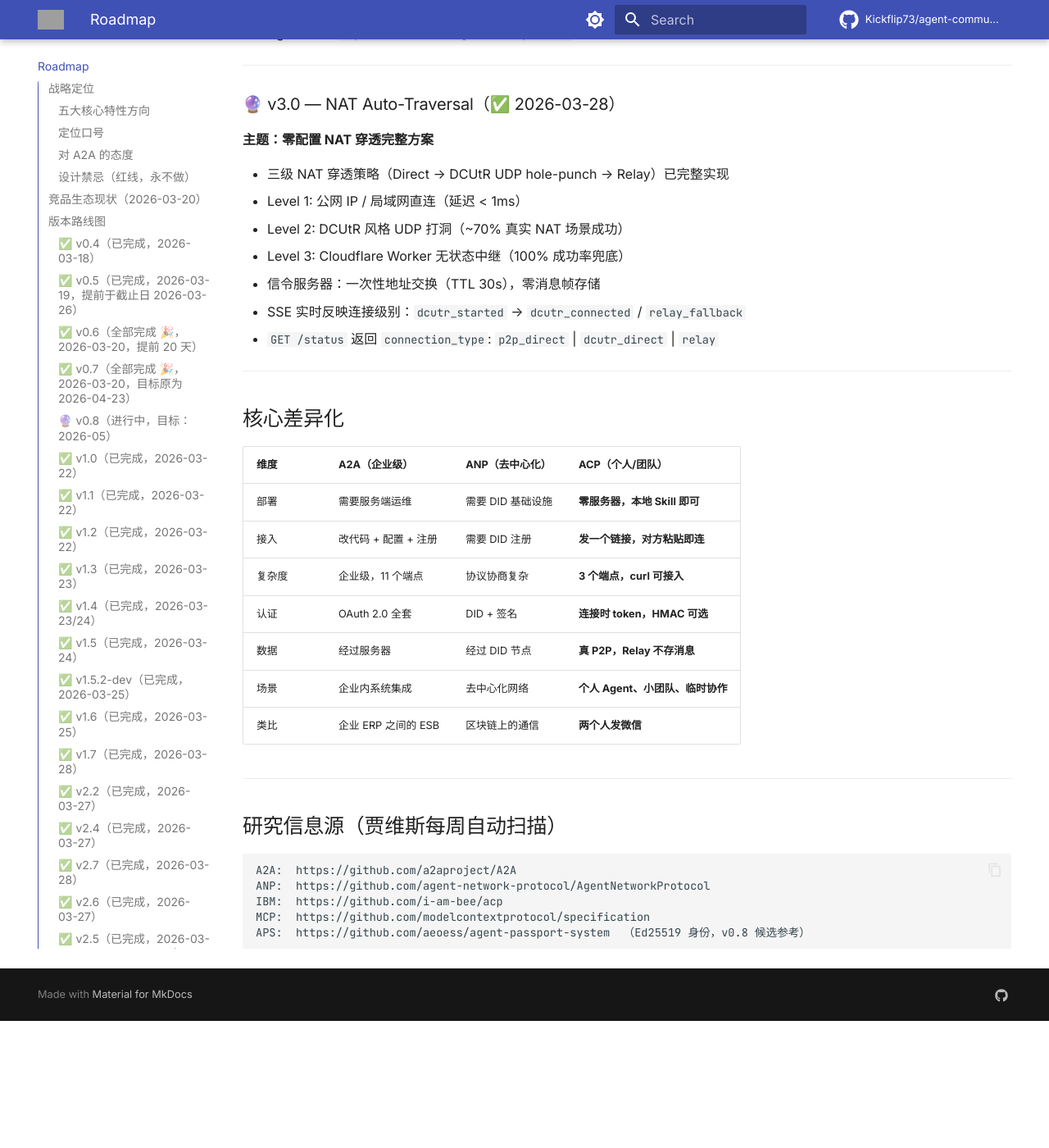
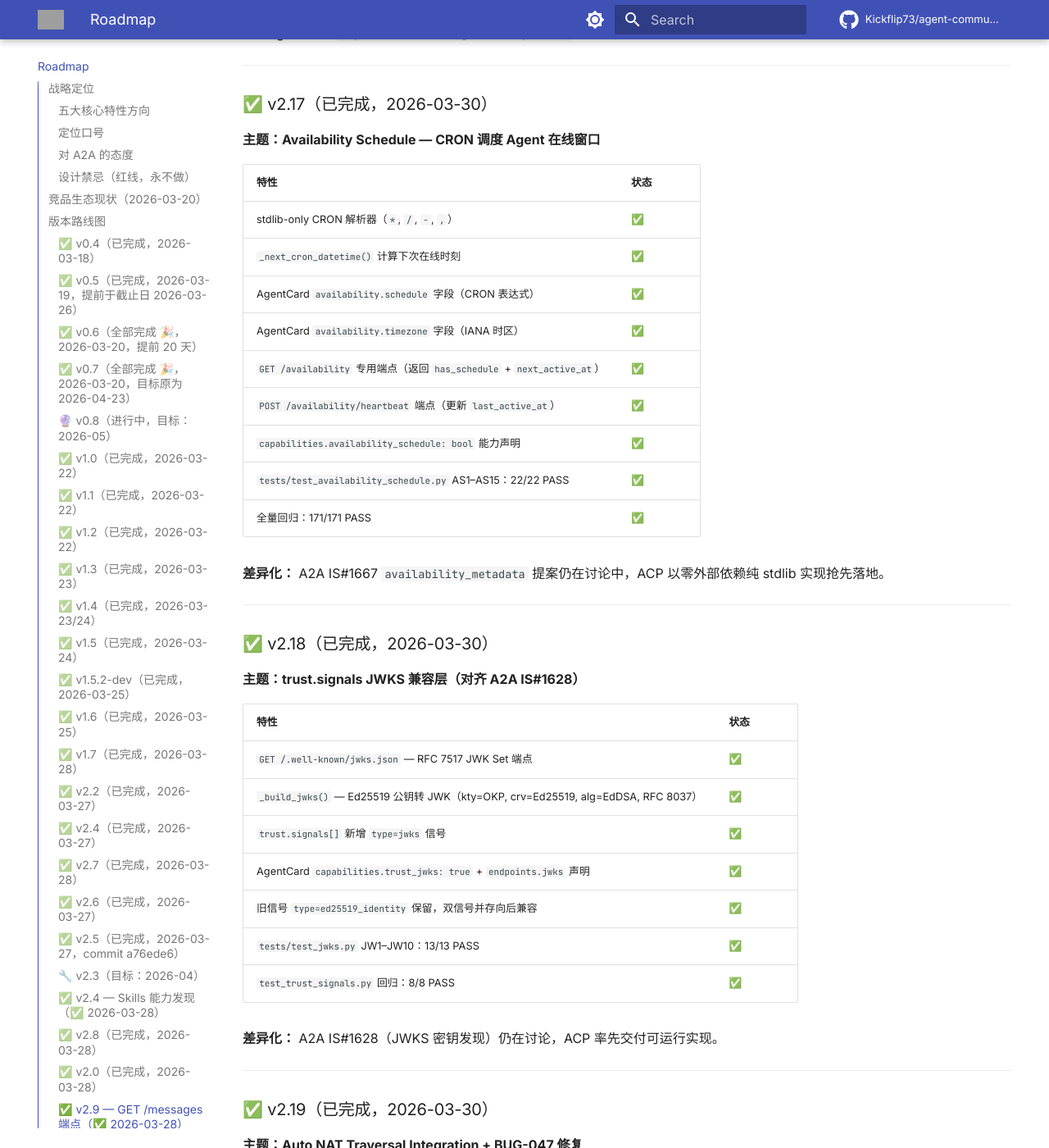
Before and after one commit to Kickflip73/agent-communication-protocol, an MkDocs documentation site: the page built from docs/ROADMAP.md, in a window 1280 px wide and 1400 px high, scrolled down 15396 px. Shown: the whole window at 82% size. Built offline with MkDocs 1.6.1 and Material for MkDocs 9.7.7, drawn with Linux system fonts in a browser that asks for light colours; comment, search, counter and statistics services are not loaded; the version menu is left out; before the commit the page ends 16641 px from its top, so only the background shows below that; some of the changed text lies outside the part shown; grey boxes are pictures that could not be loaded.

Commit message:
docs: v2.17/v2.18/v2.19 ROADMAP entries + README badge v2.19.0 / 572 tests

```diff
--- a/docs/ROADMAP.md
+++ b/docs/ROADMAP.md
@@ -1,7 +1,7 @@
 # ACP 协议研发路线图
 
 > 持续更新。贾维斯每周自动扫描竞品动态，每月产出一个新版本。
-> 最后更新：2026-03-28（v2.10.0：Skills-lite — GET /skills 结构化能力发现端点，AgentCard skills[] 对象数组，6/6 测试全绿）
+> 最后更新：2026-03-31（v2.19.0：Auto NAT Traversal Integration — POST /peers/connect 自动三级穿透，connection_type 字段，BUG-047 修复）
 
 ---
 
@@ -515,6 +515,57 @@ Client                          Server
 
 ---
 
+### ✅ v2.17（已完成，2026-03-30）
+**主题：Availability Schedule — CRON 调度 Agent 在线窗口**
+
+| 特性 | 状态 |
+|------|------|
+| stdlib-only CRON 解析器（`*`, `/`, `-`, `,`）| ✅ |
+| `_next_cron_datetime()` 计算下次在线时刻 | ✅ |
+| AgentCard `availability.schedule` 字段（CRON 表达式）| ✅ |
+| AgentCard `availability.timezone` 字段（IANA 时区）| ✅ |
+| `GET /availability` 专用端点（返回 `has_schedule` + `next_active_at`）| ✅ |
+| `POST /availability/heartbeat` 端点（更新 `last_active_at`）| ✅ |
+| `capabilities.availability_schedule: bool` 能力声明 | ✅ |
+| `tests/test_availability_schedule.py` AS1–AS15：22/22 PASS | ✅ |
+| 全量回归：171/171 PASS | ✅ |
+
+**差异化：** A2A IS#1667 `availability_metadata` 提案仍在讨论中，ACP 以零外部依赖纯 stdlib 实现抢先落地。
+
+---
+
+### ✅ v2.18（已完成，2026-03-30）
+**主题：trust.signals JWKS 兼容层（对齐 A2A IS#1628）**
+
+| 特性 | 状态 |
+|------|------|
+| `GET /.well-known/jwks.json` — RFC 7517 JWK Set 端点 | ✅ |
+| `_build_jwks()` — Ed25519 公钥转 JWK（kty=OKP, crv=Ed25519, alg=EdDSA, RFC 8037）| ✅ |
+| `trust.signals[]` 新增 `type=jwks` 信号 | ✅ |
+| AgentCard `capabilities.trust_jwks: true` + `endpoints.jwks` 声明 | ✅ |
+| 旧信号 `type=ed25519_identity` 保留，双信号并存向后兼容 | ✅ |
+| `tests/test_jwks.py` JW1–JW10：13/13 PASS | ✅ |
+| `test_trust_signals.py` 回归：8/8 PASS | ✅ |
+
+**差异化：** A2A IS#1628（JWKS 密钥发现）仍在讨论，ACP 率先交付可运行实现。
+
+---
+
+### ✅ v2.19（已完成，2026-03-30）
+**主题：Auto NAT Traversal Integration + BUG-047 修复**
+
+| 特性 | 状态 |
+|------|------|
+| `POST /peers/connect` 自动三级 NAT 穿透（Level1 → Level2 → Level3）| ✅ |
+| `GET /status` 返回 `connection_type` 字段（`host` / `p2p_direct` / `dcutr_direct` / `relay`）| ✅ |
+| SSE 事件：`dcutr_started` / `dcutr_connected` / `relay_fallback` | ✅ |
+| `connection_type` 初始值修复（BUG-047：null → `"host"`）| ✅ |
+| `tests/test_nat_integration.py`：9 项全通过 | ✅ |
+
+**主要修复（BUG-047）：** `GET /status` 在 host 模式启动时 `connection_type` 由 `null` 正确初始化为 `"host"`，peer 断开时自动重置。
+
+---
+
 ### 🔮 v3.0 — NAT Auto-Traversal（✅ 2026-03-28）
 **主题：零配置 NAT 穿透完整方案**
 
```
Also changed, not shown: README.md (+2 -2 lines).
